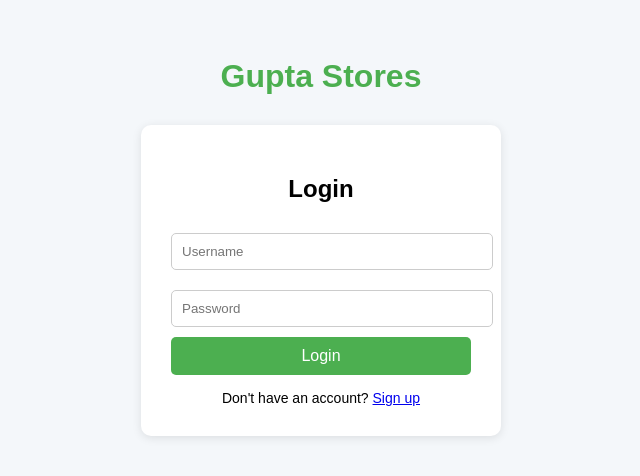
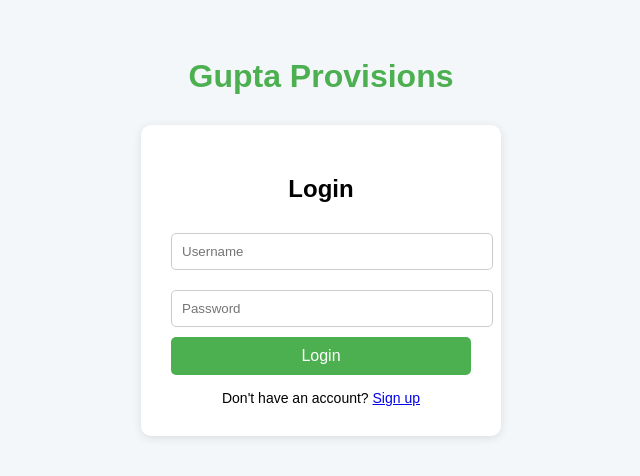
Before and after one commit to Abhinavmishra2607/IIMB-project, a plain HTML site: page login.html in a window 1280 px wide. Shown: the whole page, without its empty margins (319-959 px from the left). Drawn offline with Linux system fonts and the light colour scheme.

Commit message:
Update login.html

```diff
--- a/login.html
+++ b/login.html
@@ -8,7 +8,7 @@
 </head>
 <body>
 
-  <header class="header">Gupta Stores</header>
+  <header class="header">Gupta Provisions</header>
 
   <div class="login-box">
     <h2>Login</h2>
```
